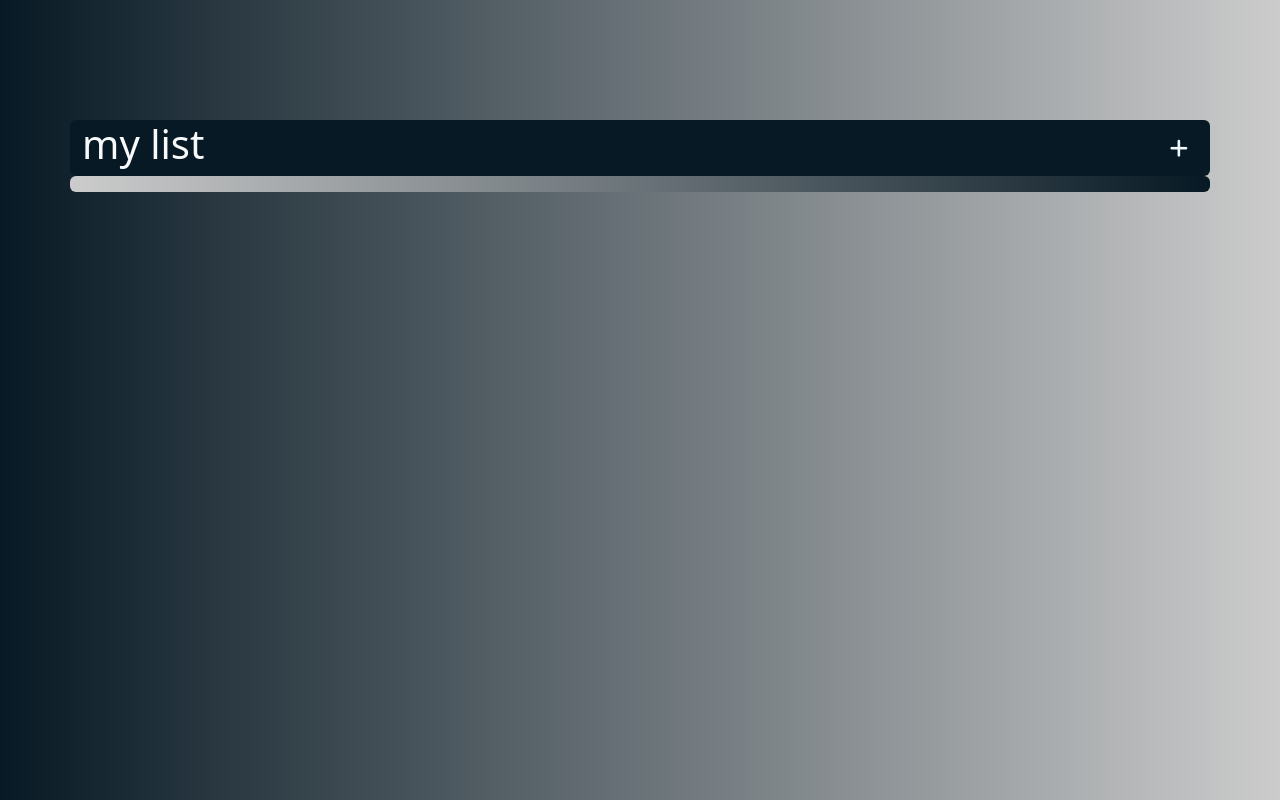
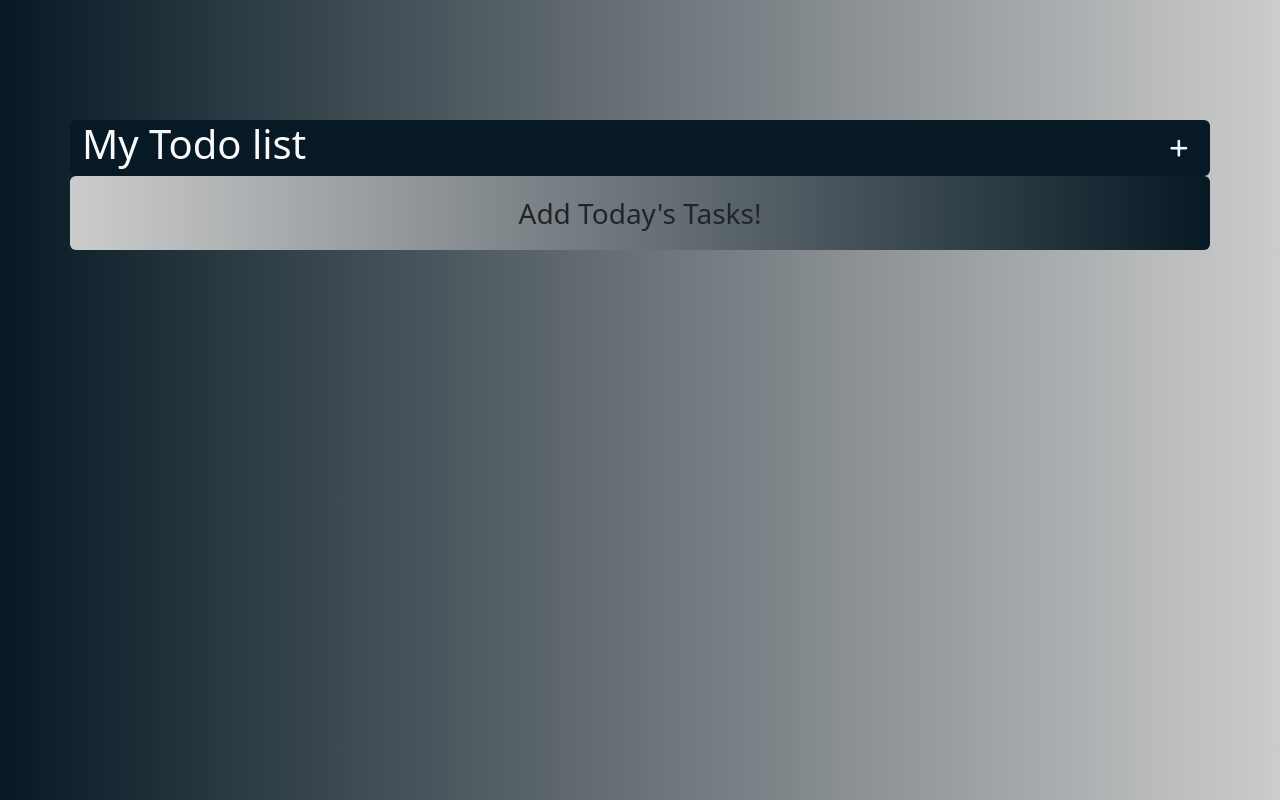
Before and after one commit to emanatiya87/to-do-list, a plain HTML site: page index.html in a window 1280 px wide. Drawn offline with Linux system fonts and the light colour scheme.

Commit message:
message at start

```diff
--- a/index.html
+++ b/index.html
@@ -16,7 +16,7 @@
           <div
             class="titleBg col d-flex justify-content-between align-items-center rounded"
           >
-            <h1 class="text-light">my list</h1>
+            <h1 class="text-light">My Todo list</h1>
             <i
               class="fa-solid fa-plus"
               data-bs-toggle="modal"
@@ -26,7 +26,9 @@
         </div>
         <div class="row bg-gray rounded-2">
           <div class="col">
-            <div class="container my-3" id="tasksContainer"></div>
+            <div class="container my-3" id="tasksContainer">
+              <p class="text-center fw-medium fs-3">Add Today's Tasks!</p>
+            </div>
           </div>
         </div>
       </div>
--- a/js/script.js
+++ b/js/script.js
@@ -45,7 +45,7 @@ function display() {
   tasksContainer.innerHTML = task;
   resetForm();
 }
-display();
+// display();
 // create
 document.querySelector("form").addEventListener("submit", function (e) {
   e.preventDefault();
@@ -96,3 +96,6 @@ function resetForm() {
   newTaskdeadLine.value = "";
   formCotrol = "submit";
 }
+if (tasksContent.length != 0) {
+  display();
+}
```
